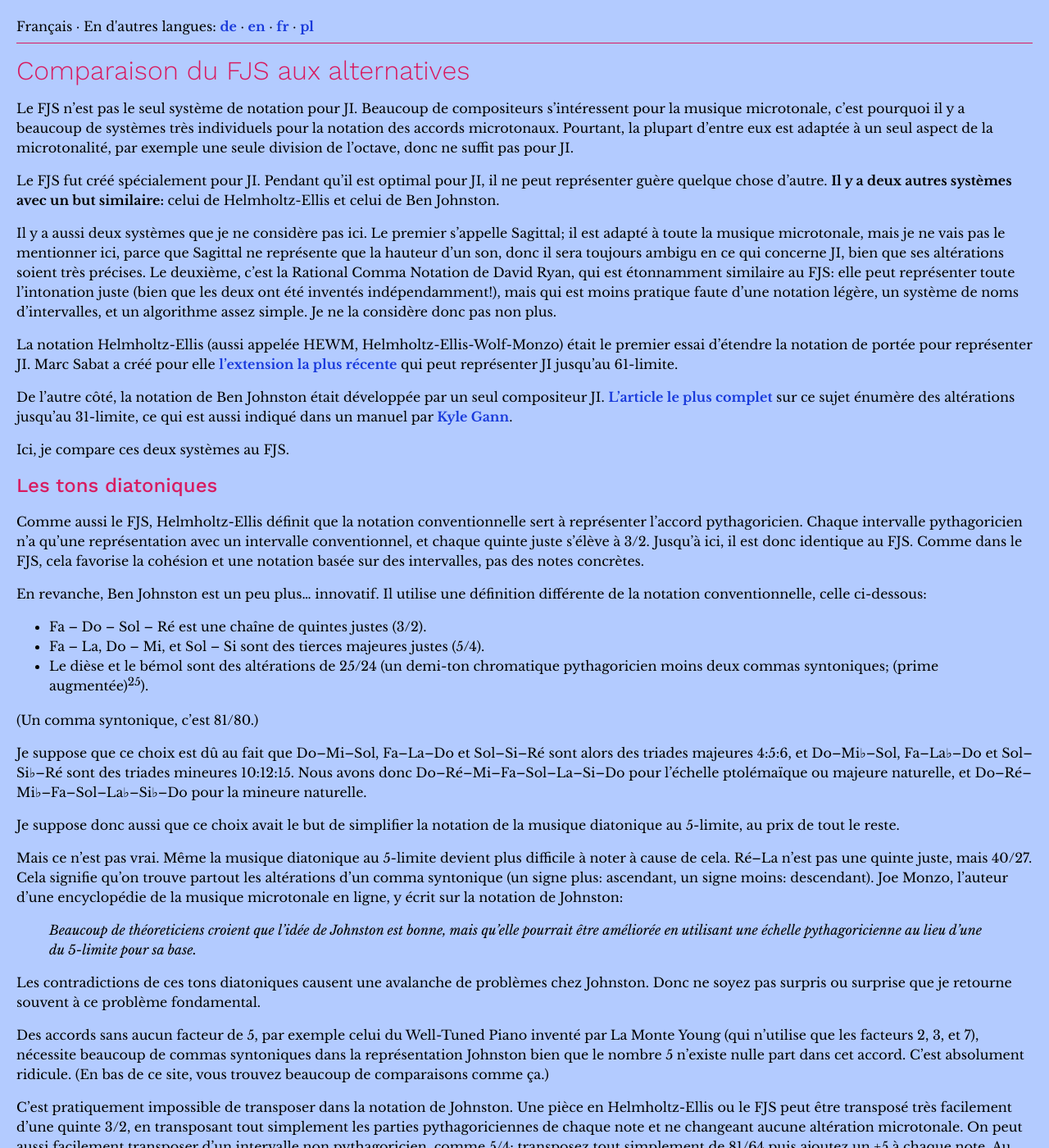
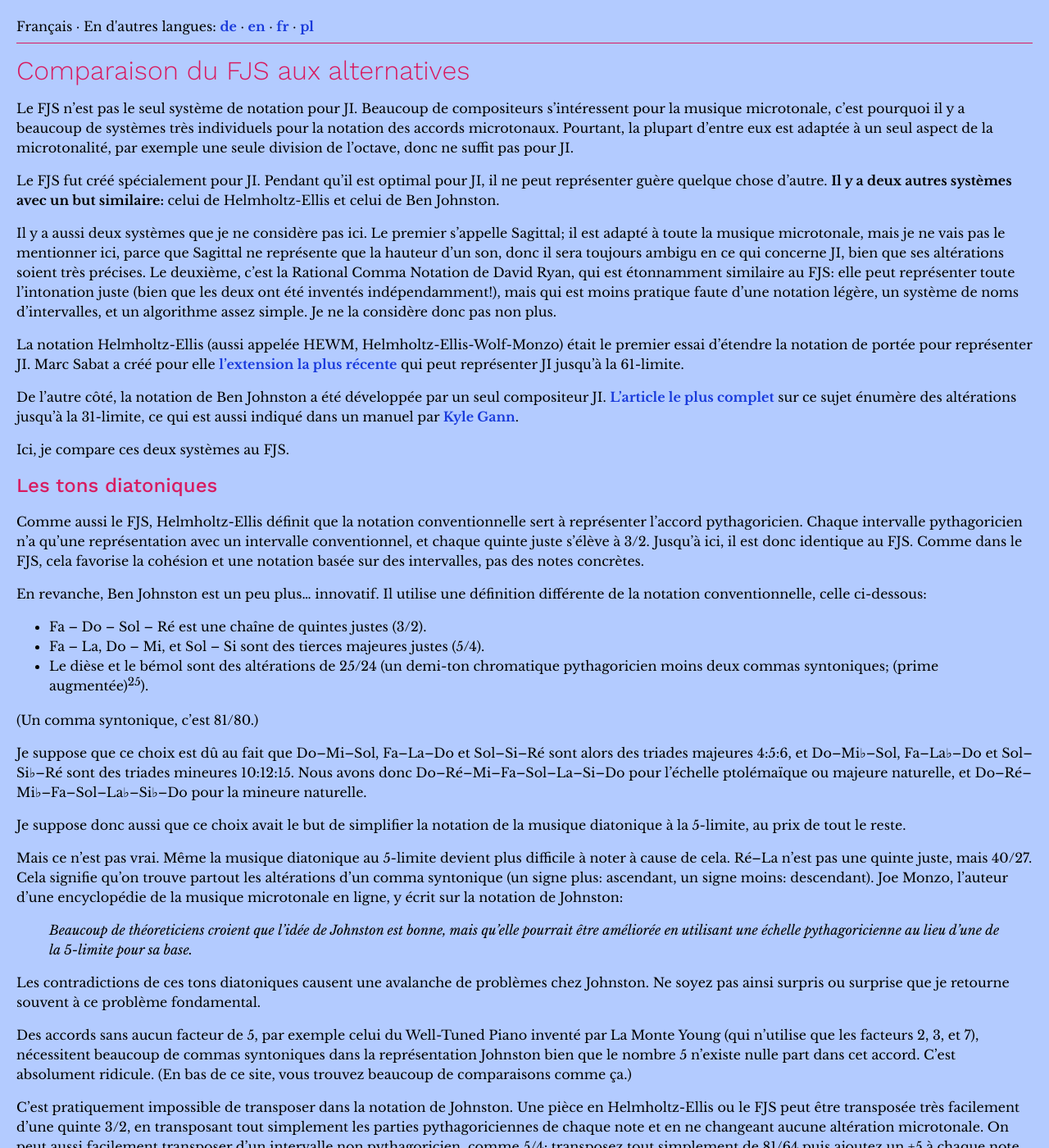
Before and after one commit to misotanni/misotanni.github.io, a Jekyll site: the page built from fjs/fr/compare.md, in a window 1280 px wide and 1400 px high. Shown: the whole window at 82% size. Built offline with Jekyll 4.4.1, drawn with Linux system fonts in a browser that asks for light colours; our own code applies the rules of GitHub Pages for plain Markdown files; formulas are drawn with MathJax 3; some of the changed text lies outside the part shown.

Commit message:
beginning of vonfraso

```diff
--- a/fjs/fr/compare.md
+++ b/fjs/fr/compare.md
@@ -6,9 +6,9 @@
 
 Il y a aussi deux systèmes que je ne considère pas ici. Le premier s'appelle Sagittal; il est adapté à toute la musique microtonale, mais je ne vais pas le mentionner ici, parce que Sagittal ne représente que la hauteur d'un son, donc il sera toujours ambigu en ce qui concerne JI, bien que ses altérations soient très précises. Le deuxième, c'est la Rational Comma Notation de David Ryan, qui est étonnamment similaire au FJS: elle peut représenter toute l'intonation juste (bien que les deux ont été inventés indépendamment!), mais qui est moins pratique faute d'une notation légère, un système de noms d'intervalles, et un algorithme assez simple. Je ne la considère donc pas non plus.
 
-La notation Helmholtz-Ellis (aussi appelée HEWM, Helmholtz-Ellis-Wolf-Monzo) était le premier essai d'étendre la notation de portée pour représenter JI. Marc Sabat a créé pour elle [l'extension la plus récente](http://www.marcsabat.com/pdfs/notation.pdf) qui peut représenter JI jusqu'au 61-limite.
+La notation Helmholtz-Ellis (aussi appelée HEWM, Helmholtz-Ellis-Wolf-Monzo) était le premier essai d'étendre la notation de portée pour représenter JI. Marc Sabat a créé pour elle [l'extension la plus récente](http://www.marcsabat.com/pdfs/notation.pdf) qui peut représenter JI jusqu'à la 61-limite.
 
-De l'autre côté, la notation de Ben Johnston était développée par un seul compositeur JI. [L'article le plus complet](https://www.jstor.org/stable/833435) sur ce sujet énumère des altérations jusqu'au 31-limite, ce qui est aussi indiqué dans un manuel par [Kyle Gann](https://kylegann.com/BJNotation.html).
+De l'autre côté, la notation de Ben Johnston a été développée par un seul compositeur JI. [L'article le plus complet](https://www.jstor.org/stable/833435) sur ce sujet énumère des altérations jusqu'à la 31-limite, ce qui est aussi indiqué dans un manuel par [Kyle Gann](https://kylegann.com/BJNotation.html).
 
 Ici, je compare ces deux systèmes au FJS.
 
@@ -26,17 +26,17 @@
 
 Je suppose que ce choix est dû au fait que Do–Mi–Sol, Fa–La–Do et Sol–Si–Ré sont alors des triades majeures 4:5:6, et Do–Mi♭–Sol, Fa–La♭–Do et Sol–Si♭–Ré sont des triades mineures 10:12:15. Nous avons donc Do–Ré–Mi–Fa–Sol–La–Si–Do pour l'échelle ptolémaïque ou majeure naturelle, et Do–Ré–Mi♭–Fa–Sol–La♭–Si♭–Do pour la mineure naturelle.
 
-Je suppose donc aussi que ce choix avait le but de simplifier la notation de la musique diatonique au 5-limite, au prix de tout le reste.
+Je suppose donc aussi que ce choix avait le but de simplifier la notation de la musique diatonique à la 5-limite, au prix de tout le reste.
 
 Mais ce n'est pas vrai. Même la musique diatonique au 5-limite devient plus difficile à noter à cause de cela. Ré–La n'est pas une quinte juste, mais 40/27. Cela signifie qu'on trouve partout les altérations d'un comma syntonique (un signe plus: ascendant, un signe moins: descendant). Joe Monzo, l'auteur d'une encyclopédie de la musique microtonale en ligne, y écrit sur la notation de Johnston:
 
-> *Beaucoup de théoreticiens croient que l'idée de Johnston est bonne, mais qu'elle pourrait être améliorée en utilisant une échelle pythagoricienne au lieu d'une du 5-limite pour sa base.*
+> *Beaucoup de théoreticiens croient que l'idée de Johnston est bonne, mais qu'elle pourrait être améliorée en utilisant une échelle pythagoricienne au lieu d'une de la 5-limite pour sa base.*
 
-Les contradictions de ces tons diatoniques causent une avalanche de problèmes chez Johnston. Donc ne soyez pas surpris ou surprise que je retourne souvent à ce problème fondamental.
+Les contradictions de ces tons diatoniques causent une avalanche de problèmes chez Johnston. Ne soyez pas ainsi surpris ou surprise que je retourne souvent à ce problème fondamental.
 
-Des accords sans aucun facteur de 5, par exemple celui du Well-Tuned Piano inventé par La Monte Young (qui n'utilise que les facteurs 2, 3, et 7), nécessite beaucoup de commas syntoniques dans la représentation Johnston bien que le nombre 5 n'existe nulle part dans cet accord. C'est absolument ridicule. (En bas de ce site, vous trouvez beaucoup de comparaisons comme ça.)
+Des accords sans aucun facteur de 5, par exemple celui du Well-Tuned Piano inventé par La Monte Young (qui n'utilise que les facteurs 2, 3, et 7), nécessitent beaucoup de commas syntoniques dans la représentation Johnston bien que le nombre 5 n'existe nulle part dans cet accord. C'est absolument ridicule. (En bas de ce site, vous trouvez beaucoup de comparaisons comme ça.)
 
-C'est pratiquement impossible de transposer dans la notation de Johnston. Une pièce en Helmholtz-Ellis ou le FJS peut être transposé très facilement d'une quinte 3/2, en transposant tout simplement les parties pythagoriciennes de chaque note et ne changeant aucune altération microtonale. On peut aussi facilement transposer d'un intervalle non pythagoricien, comme 5/4: transposez tout simplement de 81/64 puis ajoutez un +5 à chaque note. Au contraire, une pièce en Johnston est très difficile à transposer d'un intervalle pythagoricien ou un du 5-limite (sans parler de ceux au-delà). Une pièce en Sol majeur nécessiterait pendant une transposition en Ré majeur un comma syntonique (un signe plus) chez chaque La, parce que Sol–Ré (3/2) n'égale pas Ré–La (40/27), et un comma syntonique inverse (un signe moins) chez chaque Fa, parce que Sol–Si♭ (6/5) n'égale pas Ré–Fa (32/27). Des instruments qui transposent devraient complètement récrire leur partition avec des milliers de signes plus et moins, même si leur intervalle de transposition n'est qu'une seconde majeure. On voit cela clairement dans le guide de Kyle Gann qui liste **sept** différentes versions de l'échelle harmonique 16–32 pour sept différents tons diatoniques comme tonique!
+C'est pratiquement impossible de transposer dans la notation de Johnston. Une pièce en Helmholtz-Ellis ou le FJS peut être transposée très facilement d'une quinte 3/2, en transposant tout simplement les parties pythagoriciennes de chaque note et en ne changeant aucune altération microtonale. On peut aussi facilement transposer d'un intervalle non pythagoricien, comme 5/4: transposez tout simplement de 81/64 puis ajoutez un +5 à chaque note. Au contraire, une pièce en Johnston est très difficile à transposer d'un intervalle pythagoricien ou un de la 5-limite (sans parler de ceux au-delà). Une pièce en Sol majeur nécessiterait pendant une transposition en Ré majeur un comma syntonique (un signe plus) chez chaque La, parce que Sol–Ré (3/2) n'égale pas Ré–La (40/27), et un comma syntonique inverse (un signe moins) chez chaque Fa, parce que Sol–Si♭ (6/5) n'égale pas Ré–Fa (32/27). Des instruments qui transposent devraient complètement récrire leur partition avec des milliers de signes plus et moins, même si leur intervalle de transposition n'est qu'une seconde majeure. On voit cela clairement dans le guide de Kyle Gann qui liste **sept** différentes versions de l'échelle harmonique 16–32 pour sept différents tons diatoniques comme tonique!
 
 Remarque: *Kyle Gann a écrit une réponse intéressante à ce problème. Je lui réponds directement en bas de ce site.*
 
```
